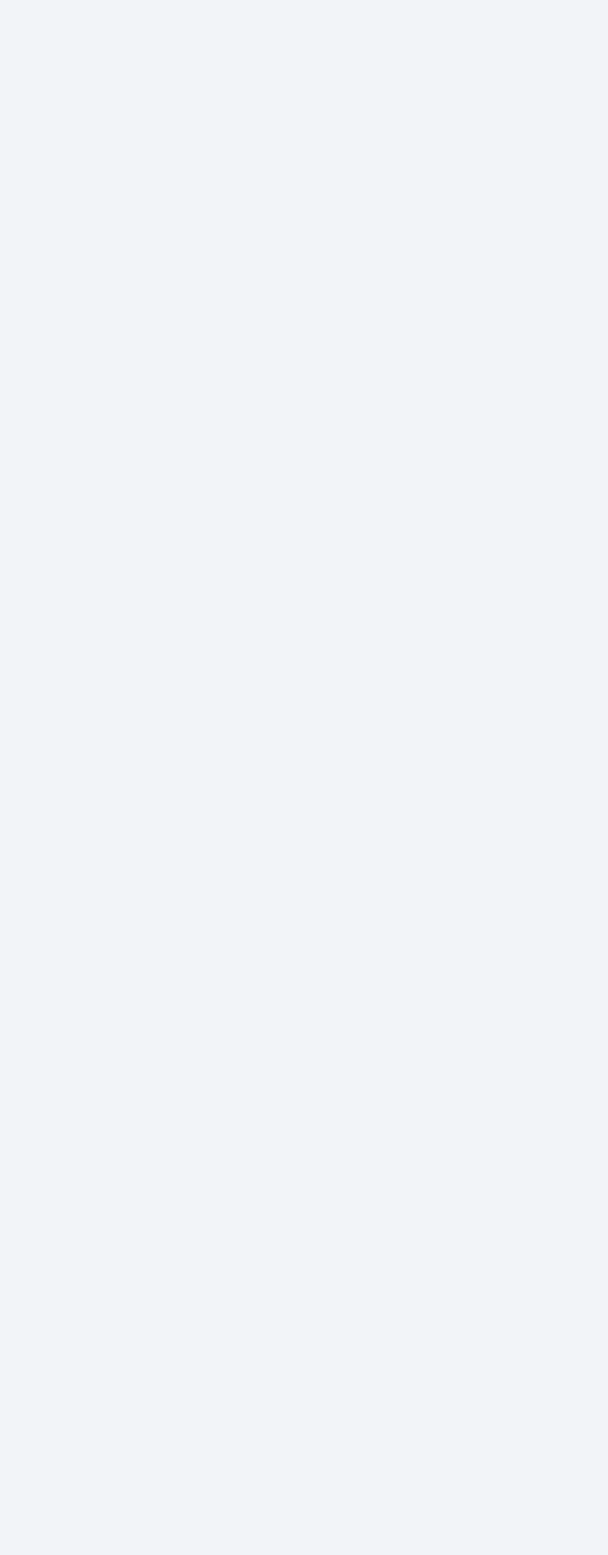
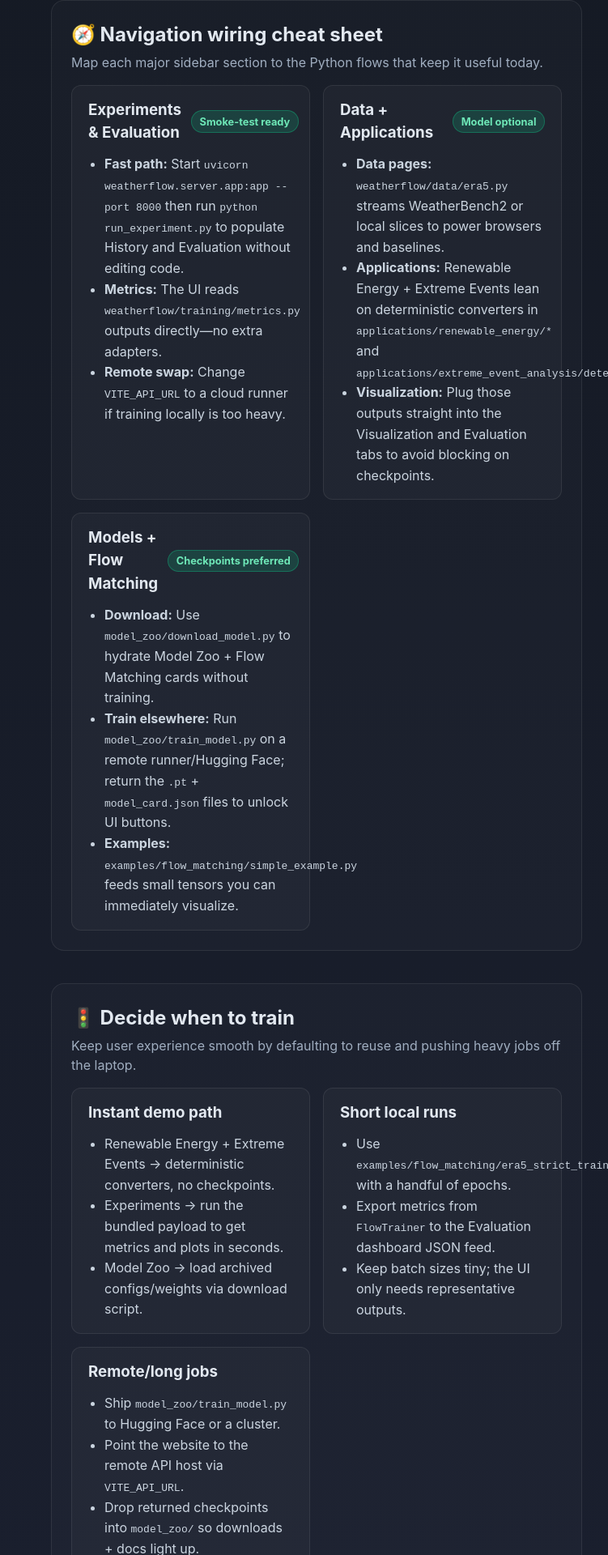
Before and after one commit to monksealseal/weatherflow, a React (Vite) app in the folder frontend/: page / in a window 1280 px wide. Shown: the part 2500-4420 px from the top of the page at 81% size, without its empty margins (529-1280 px from the left). Before the commit the page ends 2492 px from the top, so only its background shows below. Built offline with nearby package versions, Linux system fonts and the light colour scheme.

Commit message:
Expand GitHub Pages integration guidance

```diff
--- a/frontend/src/AppNew.css
+++ b/frontend/src/AppNew.css
@@ -192,6 +192,46 @@
   white-space: nowrap;
 }
 
+.playbook-section {
+  margin-top: 2.5rem;
+  background: rgba(255, 255, 255, 0.02);
+  border: 1px solid rgba(255, 255, 255, 0.08);
+  border-radius: 16px;
+  padding: 1.5rem;
+}
+
+.playbook-grid {
+  display: grid;
+  grid-template-columns: repeat(auto-fit, minmax(280px, 1fr));
+  gap: 1rem;
+}
+
+.playbook-grid.compact {
+  grid-template-columns: repeat(auto-fit, minmax(240px, 1fr));
+}
+
+.playbook-card {
+  background: rgba(255, 255, 255, 0.03);
+  border: 1px solid rgba(255, 255, 255, 0.08);
+  border-radius: 12px;
+  padding: 1rem 1.25rem;
+  display: flex;
+  flex-direction: column;
+  gap: 0.75rem;
+}
+
+.playbook-card h3 {
+  margin: 0;
+  color: #e2e8f0;
+}
+
+.playbook-card ul {
+  margin: 0;
+  padding-left: 1.25rem;
+  color: #cbd5e0;
+  line-height: 1.6;
+}
+
 .placeholder-content {
   display: flex;
   justify-content: center;
--- a/frontend/src/AppNew.tsx
+++ b/frontend/src/AppNew.tsx
@@ -124,6 +124,81 @@ function DashboardView() {
               <li><strong>Backend files:</strong> <code>examples/flow_matching/simple_example.py</code>, <code>examples/flow_matching/era5_strict_training_loop.py</code>, <code>weatherflow/education/graduate_tool.py</code></li>
               <li><strong>Instant path:</strong> Surface the prewritten examples and notebook runners; users can run locally without editing Python.</li>
               <li><strong>Training path:</strong> Point the notebook/gallery to a pre-trained checkpoint to unlock richer visualizations.</li>
+            </ul>
+          </div>
+        </div>
+      </section>
+
+      <section className="playbook-section">
+        <div className="readiness-header">
+          <h2>🧭 Navigation wiring cheat sheet</h2>
+          <p>Map each major sidebar section to the Python flows that keep it useful today.</p>
+        </div>
+        <div className="playbook-grid">
+          <div className="playbook-card">
+            <div className="integration-card-header">
+              <h3>Experiments & Evaluation</h3>
+              <span className="pill">Smoke-test ready</span>
+            </div>
+            <ul>
+              <li><strong>Fast path:</strong> Start <code>uvicorn weatherflow.server.app:app --port 8000</code> then run <code>python run_experiment.py</code> to populate History and Evaluation without editing code.</li>
+              <li><strong>Metrics:</strong> The UI reads <code>weatherflow/training/metrics.py</code> outputs directly—no extra adapters.</li>
+              <li><strong>Remote swap:</strong> Change <code>VITE_API_URL</code> to a cloud runner if training locally is too heavy.</li>
+            </ul>
+          </div>
+          <div className="playbook-card">
+            <div className="integration-card-header">
+              <h3>Data + Applications</h3>
+              <span className="pill">Model optional</span>
+            </div>
+            <ul>
+              <li><strong>Data pages:</strong> <code>weatherflow/data/era5.py</code> streams WeatherBench2 or local slices to power browsers and baselines.</li>
+              <li><strong>Applications:</strong> Renewable Energy + Extreme Events lean on deterministic converters in <code>applications/renewable_energy/*</code> and <code>applications/extreme_event_analysis/detectors.py</code>.</li>
+              <li><strong>Visualization:</strong> Plug those outputs straight into the Visualization and Evaluation tabs to avoid blocking on checkpoints.</li>
+            </ul>
+          </div>
+          <div className="playbook-card">
+            <div className="integration-card-header">
+              <h3>Models + Flow Matching</h3>
+              <span className="pill">Checkpoints preferred</span>
+            </div>
+            <ul>
+              <li><strong>Download:</strong> Use <code>model_zoo/download_model.py</code> to hydrate Model Zoo + Flow Matching cards without training.</li>
+              <li><strong>Train elsewhere:</strong> Run <code>model_zoo/train_model.py</code> on a remote runner/Hugging Face; return the <code>.pt</code> + <code>model_card.json</code> files to unlock UI buttons.</li>
+              <li><strong>Examples:</strong> <code>examples/flow_matching/simple_example.py</code> feeds small tensors you can immediately visualize.</li>
+            </ul>
+          </div>
+        </div>
+      </section>
+
+      <section className="playbook-section">
+        <div className="readiness-header">
+          <h2>🚦 Decide when to train</h2>
+          <p>Keep user experience smooth by defaulting to reuse and pushing heavy jobs off the laptop.</p>
+        </div>
+        <div className="playbook-grid compact">
+          <div className="playbook-card">
+            <h3>Instant demo path</h3>
+            <ul>
+              <li>Renewable Energy + Extreme Events → deterministic converters, no checkpoints.</li>
+              <li>Experiments → run the bundled payload to get metrics and plots in seconds.</li>
+              <li>Model Zoo → load archived configs/weights via download script.</li>
+            </ul>
+          </div>
+          <div className="playbook-card">
+            <h3>Short local runs</h3>
+            <ul>
+              <li>Use <code>examples/flow_matching/era5_strict_training_loop.py</code> with a handful of epochs.</li>
+              <li>Export metrics from <code>FlowTrainer</code> to the Evaluation dashboard JSON feed.</li>
+              <li>Keep batch sizes tiny; the UI only needs representative outputs.</li>
+            </ul>
+          </div>
+          <div className="playbook-card">
+            <h3>Remote/long jobs</h3>
+            <ul>
+              <li>Ship <code>model_zoo/train_model.py</code> to Hugging Face or a cluster.</li>
+              <li>Point the website to the remote API host via <code>VITE_API_URL</code>.</li>
+              <li>Drop returned checkpoints into <code>model_zoo/</code> so downloads + docs light up.</li>
             </ul>
           </div>
         </div>
--- a/frontend/src/components/views/EvaluationView.css
+++ b/frontend/src/components/views/EvaluationView.css
@@ -106,6 +106,12 @@
   line-height: 1.6;
 }
 
+.wiring-list {
+  margin: 0.5rem 0 0 1.25rem;
+  color: #cbd5e1;
+  line-height: 1.6;
+}
+
 @media (max-width: 768px) {
   .evaluation-view .evaluation-banner {
     flex-direction: column;
--- a/frontend/src/components/views/EvaluationView.tsx
+++ b/frontend/src/components/views/EvaluationView.tsx
@@ -57,6 +57,33 @@ const ZERO_TRAINING_ANALYTICS = [
   'Renewable Energy calculators expose capacity factor and hourly power without ML inference.',
   'Extreme Event detectors report counts, footprints, and thresholds from detectors.py even when you skip model training.',
   'ERA5 loaders can drive climatology/persistence baselines for charts before checkpoints exist.'
+];
+
+const UI_WIRING = [
+  {
+    title: 'Experiments → History + Evaluation',
+    points: [
+      'Run `uvicorn weatherflow.server.app:app --port 8000` then `python run_experiment.py` to seed charts in seconds.',
+      'Metrics come straight from weatherflow/training/metrics.py (rmse, mae, energy_ratio, persistence).',
+      'Switch VITE_API_URL to a remote FastAPI host or Hugging Face Space when local training is too heavy.'
+    ]
+  },
+  {
+    title: 'Model-free analytics',
+    points: [
+      'Renewable Energy calculators push capacity-factor time series into Evaluation without checkpoints.',
+      'applications/extreme_event_analysis/detectors.py produces counts/footprints the Spatial tab can plot.',
+      'weatherflow/data/era5.py enables climatology + persistence baselines for the Skill Scores view.'
+    ]
+  },
+  {
+    title: 'Checkpoints & Flow Matching',
+    points: [
+      'Download weights with model_zoo/download_model.py, then chart RMSE/MAE via weatherflow/training/metrics.py.',
+      'FlowTrainer and WeatherTrainer validation JSON feeds the dashboard cards without extra glue code.',
+      'If training remotely, publish metrics JSON next to the checkpoint so the UI can fetch both together.'
+    ]
+  }
 ];
 
 export default function EvaluationView({ mode }: { mode: EvaluationMode }) {
@@ -132,6 +159,22 @@ print({
       </section>
 
       <section className="evaluation-section">
+        <h2>🧭 Wire UI tabs to Python</h2>
+        <div className="pipeline-grid">
+          {UI_WIRING.map((item) => (
+            <div key={item.title} className="pipeline-card">
+              <h3>{item.title}</h3>
+              <ul className="wiring-list">
+                {item.points.map((point) => (
+                  <li key={point}>{point}</li>
+                ))}
+              </ul>
+            </div>
+          ))}
+        </div>
+      </section>
+
+      <section className="evaluation-section">
         <h2>⚡ Works Without Training</h2>
         <ul className="no-train-list">
           {ZERO_TRAINING_ANALYTICS.map((item) => (
--- a/frontend/src/components/views/FlowMatchingView.tsx
+++ b/frontend/src/components/views/FlowMatchingView.tsx
@@ -66,6 +66,35 @@ export default function FlowMatchingView() {
             <li>Physically interpretable (velocity field has clear meaning)</li>
             <li>Flexible conditioning (initial state, forcing, parameters)</li>
             <li>Stable training (regression-like objective)</li>
+          </ul>
+        </>
+      )
+    },
+    {
+      title: '🔌 Repository wiring for this page',
+      content: (
+        <>
+          <p>
+            Everything shown on the Flow Matching and Model Zoo navigation items already maps to concrete
+            Python entry points—no new backend code is required.
+          </p>
+          <ul>
+            <li><strong>Core models:</strong> <code>weatherflow/models/flow_matching.py</code> and <code>weatherflow/models/weather_flow.py</code> back the architecture cards.</li>
+            <li><strong>Training metrics:</strong> <code>weatherflow/training/flow_trainer.py</code> exports the RMSE/MAE/energy fields rendered in Evaluation.</li>
+            <li><strong>API payloads:</strong> <code>run_experiment.py</code> posts to <code>weatherflow/server/app.py</code>, letting the website ingest runs without bespoke adapters.</li>
+            <li><strong>Artifacts:</strong> Drop <code>.pt</code> checkpoints and <code>model_card.json</code> files into <code>model_zoo/</code> so Model Zoo and Flow Matching cards light up immediately.</li>
+          </ul>
+        </>
+      )
+    },
+    {
+      title: '🚦 Instant vs. training paths',
+      content: (
+        <>
+          <ul>
+            <li><strong>Skip training:</strong> Run <code>model_zoo/download_model.py</code> or <code>examples/flow_matching/simple_example.py</code> to populate cards and visualizations without GPUs.</li>
+            <li><strong>Short local run:</strong> Use <code>examples/flow_matching/era5_strict_training_loop.py</code> with a handful of epochs—FlowTrainer already emits the metrics the UI expects.</li>
+            <li><strong>Remote job:</strong> Train via <code>model_zoo/train_model.py</code> on Hugging Face or a cluster, then point <code>VITE_API_URL</code> at the remote FastAPI host while the UI reuses the same payloads.</li>
           </ul>
         </>
       )
@@ -138,6 +167,18 @@ for epoch in range(num_epochs):
         optimizer.step()
 
     print(f"Epoch {epoch}: loss = {loss.item():.4f}")`
+    },
+    {
+      title: 'Serve flow runs to the website',
+      code: `# Start the FastAPI backend
+uvicorn weatherflow.server.app:app --port 8000 --reload
+
+# Post the bundled payload (used by the Experiments page)
+python run_experiment.py
+
+# Point the UI to a remote or local API for GitHub Pages builds
+export VITE_API_URL="https://<your-api-host>"
+npm run build`
     }
   ];
 
```
